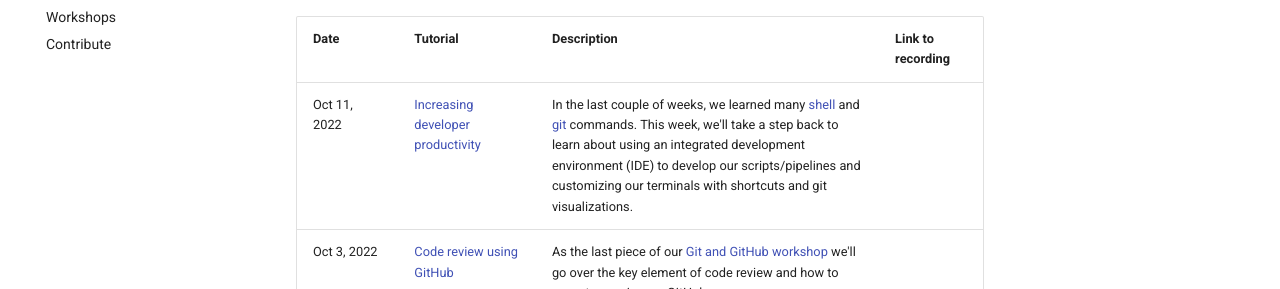
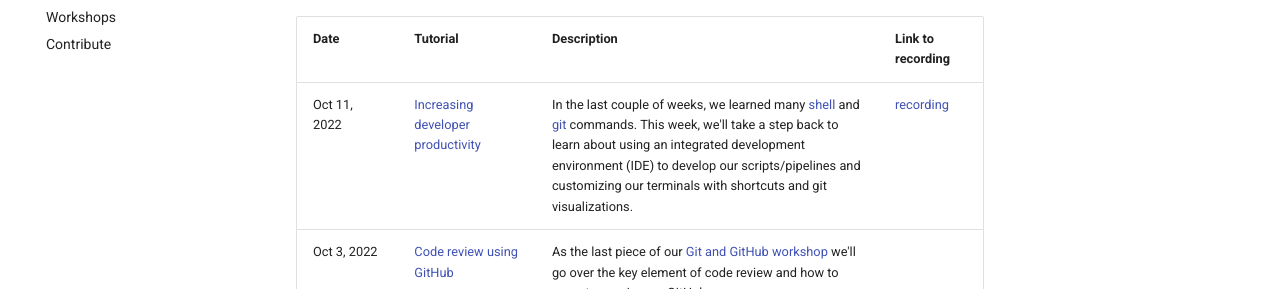
Before and after one commit to Arcadia-Science/arcadia-computational-training, an MkDocs documentation site: the page built from docs/arcadia-users-group/overview.md, in a window 1280 px wide and 900 px high, scrolled down 947 px. Shown: the part 163-452 px from the top of the window. Built offline with MkDocs 1.6.1 and Material for MkDocs 9.7.7, drawn with Linux system fonts in a browser that asks for light colours; comment, search, counter and statistics services are not loaded.

Commit message:
add dev prod youtube link

```diff
--- a/docs/arcadia-users-group/overview.md
+++ b/docs/arcadia-users-group/overview.md
@@ -27,7 +27,7 @@ The schedule is subject to change.
 
 | Date          | Tutorial                                                                                                                                                                   | Description                                                                                                                                                                                                                                                                                                     | Link to recording                                        |
 | ------------- | -------------------------------------------------------------------------------------------------------------------------------------------------------------------------- | --------------------------------------------------------------------------------------------------------------------------------------------------------------------------------------------------------------------------------------------------------------------------------------------------------------- | -------------------------------------------------------- |
-| Oct 11, 2022 | [Increasing developer productivity](20221011-developer-productivity/lesson.md) | In the last couple of weeks, we learned many [shell](20220906-intro-to-shell1/lesson.md) and [git](../workshops/20220920-intro-to-git-and-github/lesson.md) commands. This week, we'll take a step back to learn about using an integrated development environment (IDE) to develop our scripts/pipelines and customizing our terminals with shortcuts and git visualizations. | |
+| Oct 11, 2022 | [Increasing developer productivity](20221011-developer-productivity/lesson.md) | In the last couple of weeks, we learned many [shell](20220906-intro-to-shell1/lesson.md) and [git](../workshops/20220920-intro-to-git-and-github/lesson.md) commands. This week, we'll take a step back to learn about using an integrated development environment (IDE) to develop our scripts/pipelines and customizing our terminals with shortcuts and git visualizations. | [recording](https://www.youtube.com/watch?v=lRYO-n7QsnU) |
 | Oct 3, 2022   | [Code review using GitHub](https://arcadia-science.github.io/arcadia-computational-training/workshops/20220920-intro-to-git-and-github/lesson/#working-on-branches)        | As the last piece of our [Git and GitHub workshop](../workshops/20220920-intro-to-git-and-github/lesson.md) we'll go over the key element of code review and how to execute a review on GitHub.                                                                                                                 | |
 | Sept 26, 2022 | [Undoing changes in a Git repository](https://arcadia-science.github.io/arcadia-computational-training/workshops/20220920-intro-to-git-and-github/lesson/#undoing-changes) | This lesson is a continuation of our [Git and GitHub workshop](../workshops/20220920-intro-to-git-and-github/lesson.md). We will cover how to undo changes in a Git repository using `git restore`, `git revert`, or `git checkout`.                                                                            | [recording](https://www.youtube.com/watch?v=FOnX7VeRJdM) |
 | Sept 19, 2022 | [How to use S3 with the command line interface (CLI)](20220919-aws-s3-cli/lesson.md)                                                                                       | Arcadia uses Amazon Web Services S3 to store some files remotely. This lesson introduces 2 tools (the official [AWS CLI](https://docs.aws.amazon.com/cli/latest/reference/s3/) and [s5cmd](https://github.com/peak/s5cmd)) that enable command line access to S3                                                | [recording](https://www.youtube.com/watch?v=46_0_qDA920) |
```
